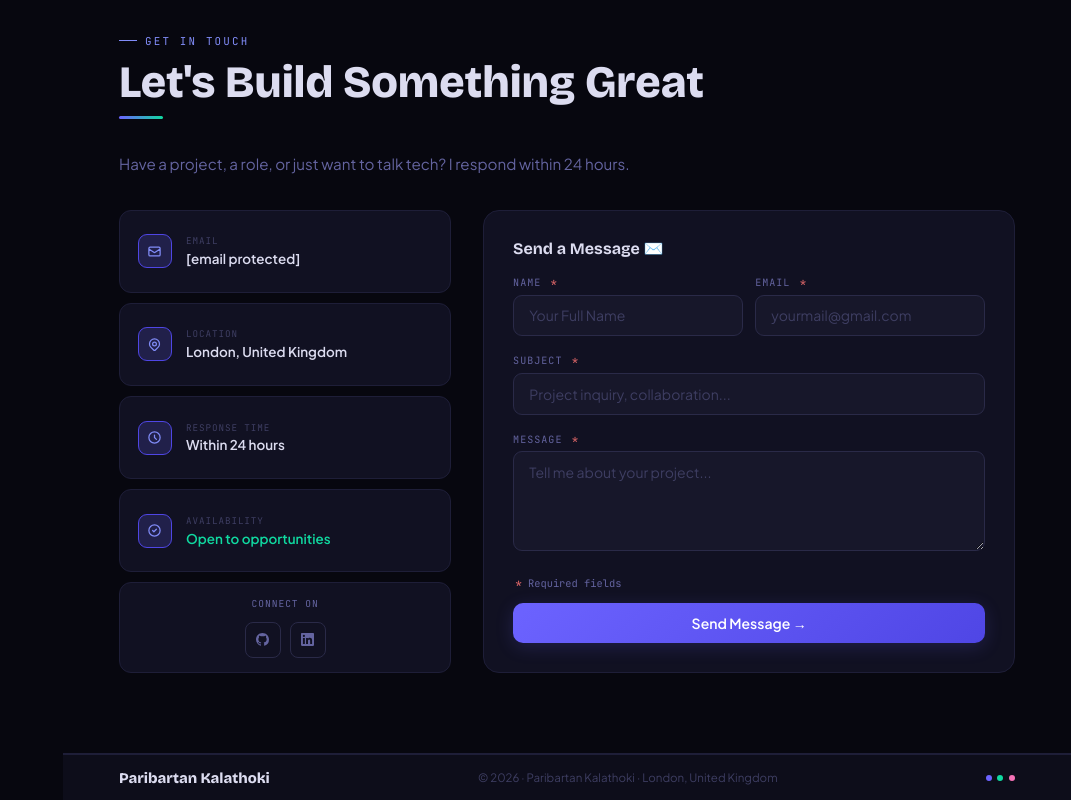
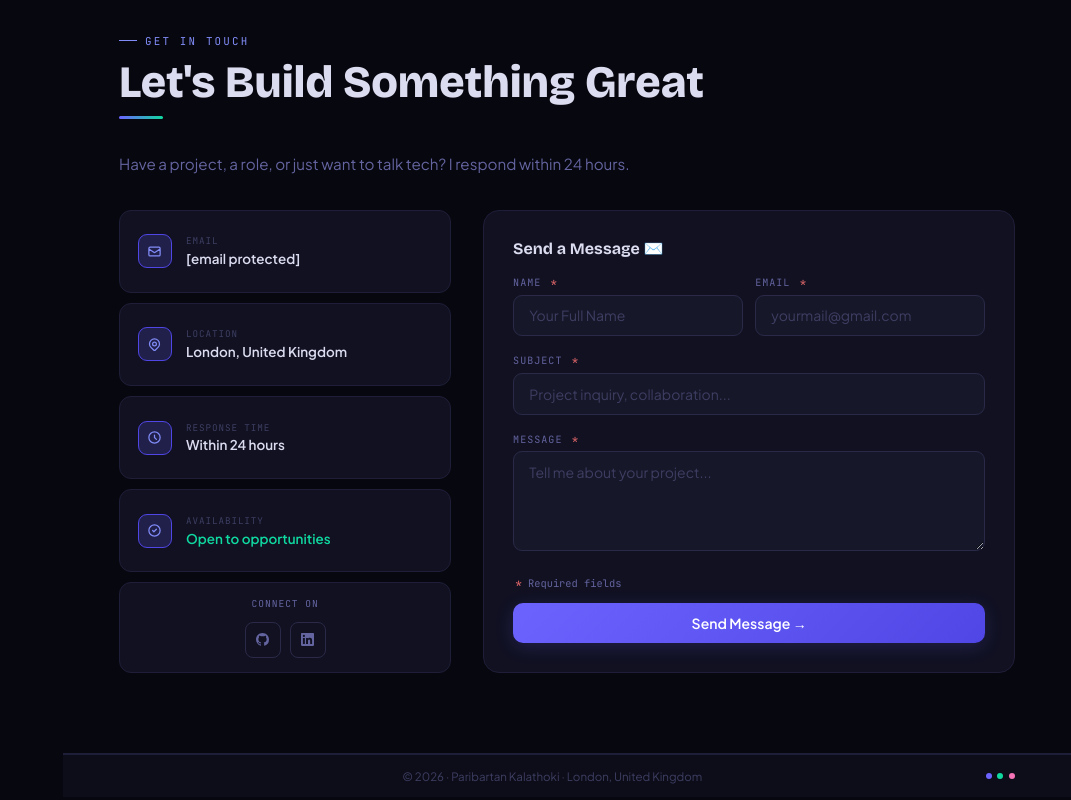
Before and after one commit to paribartankalathoki/portfolio-website, a plain HTML site: page index.html in a window 1280 px wide. Shown: the part 5779-6579 px from the top of the page, without its empty margins (209-1280 px from the left). Drawn offline with nearby package versions, Linux system fonts and the light colour scheme.

```diff
--- a/index.html
+++ b/index.html
@@ -1060,7 +1060,7 @@
             <!-- FOOTER -->
             <footer>
                 <div class="footer-inner">
-                    <span class="footer-name">Paribartan Kalathoki</span>
+                    <span class="footer-name"></span>
                     <span class="footer-cr">© 2026 · Paribartan Kalathoki · London, United Kingdom</span>
                     <div class="footer-dots">
                         <div class="fdot" style="background:var(--accent)"></div>
```
